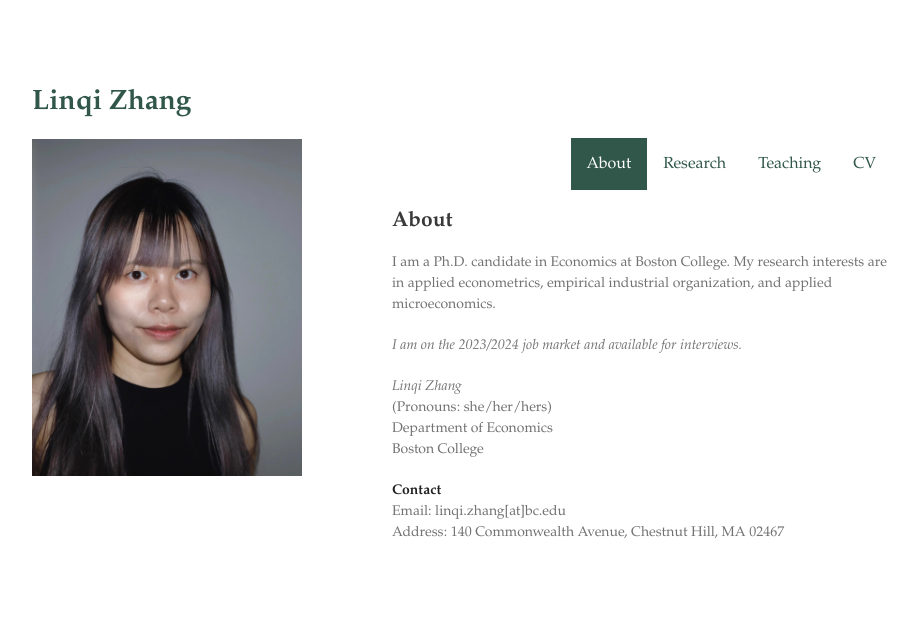
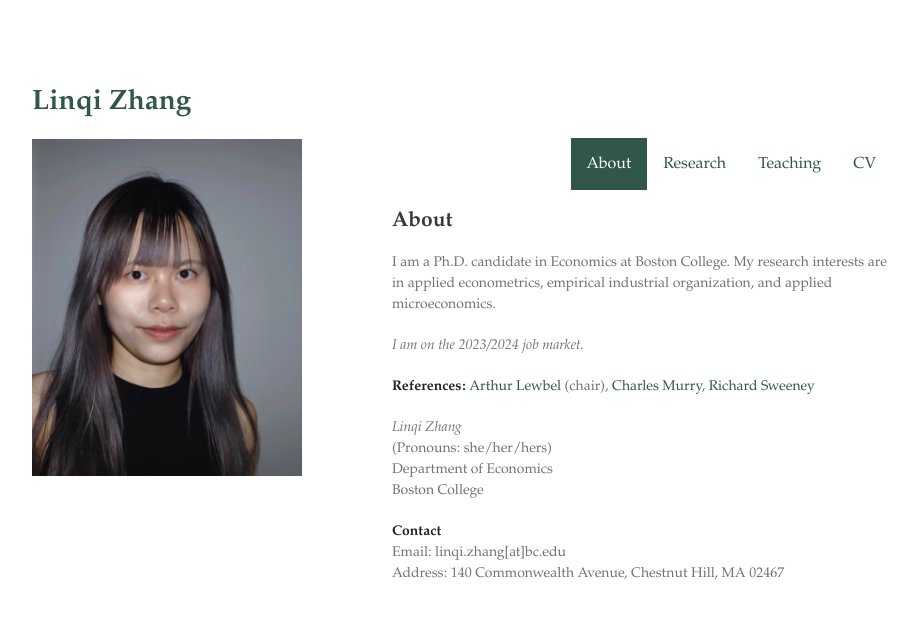
Before and after one commit to zhanglinqi/zhanglinqi.github.io, a Jekyll site: the page built from index.md, in a window 1280 px wide. Shown: the top 618 px of the page, without its empty margins (178-1096 px from the left). Built offline with Jekyll 4.4.1, drawn with Linux system fonts in a browser that asks for light colours.

Commit message:
update references

```diff
--- a/index.md
+++ b/index.md
@@ -16,7 +16,9 @@ layout: default
 
 I am a Ph.D. candidate in Economics at Boston College. My research interests are in applied econometrics, empirical industrial organization, and applied microeconomics.
 
-*I am on the 2023/2024 job market and available for interviews.*
+*I am on the 2023/2024 job market.*
+
+**References:** [Arthur Lewbel](https://sites.google.com/bc.edu/arthur-lewbel) (chair), [Charles Murry](https://charliemurry.github.io), [Richard Sweeney](http://www.richard-sweeney.com)
 
 *Linqi Zhang*
 (Pronouns: she/her/hers)
```
